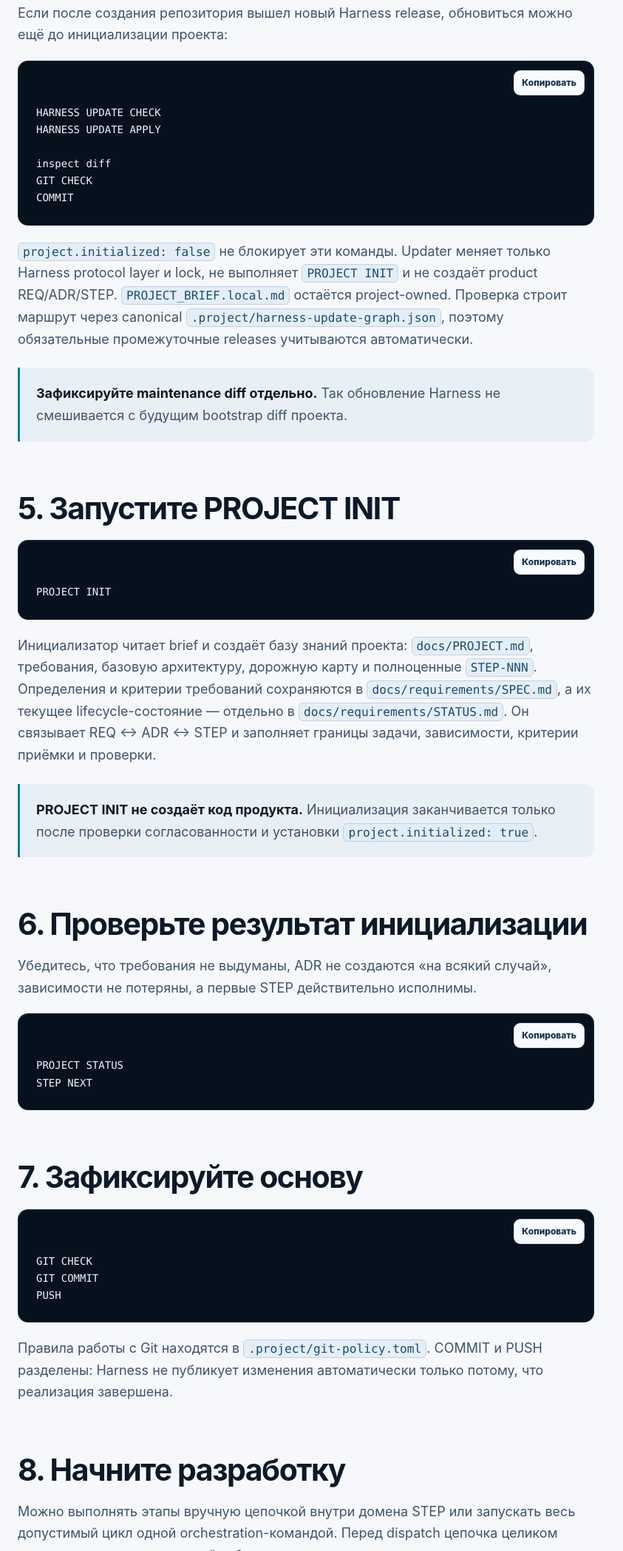
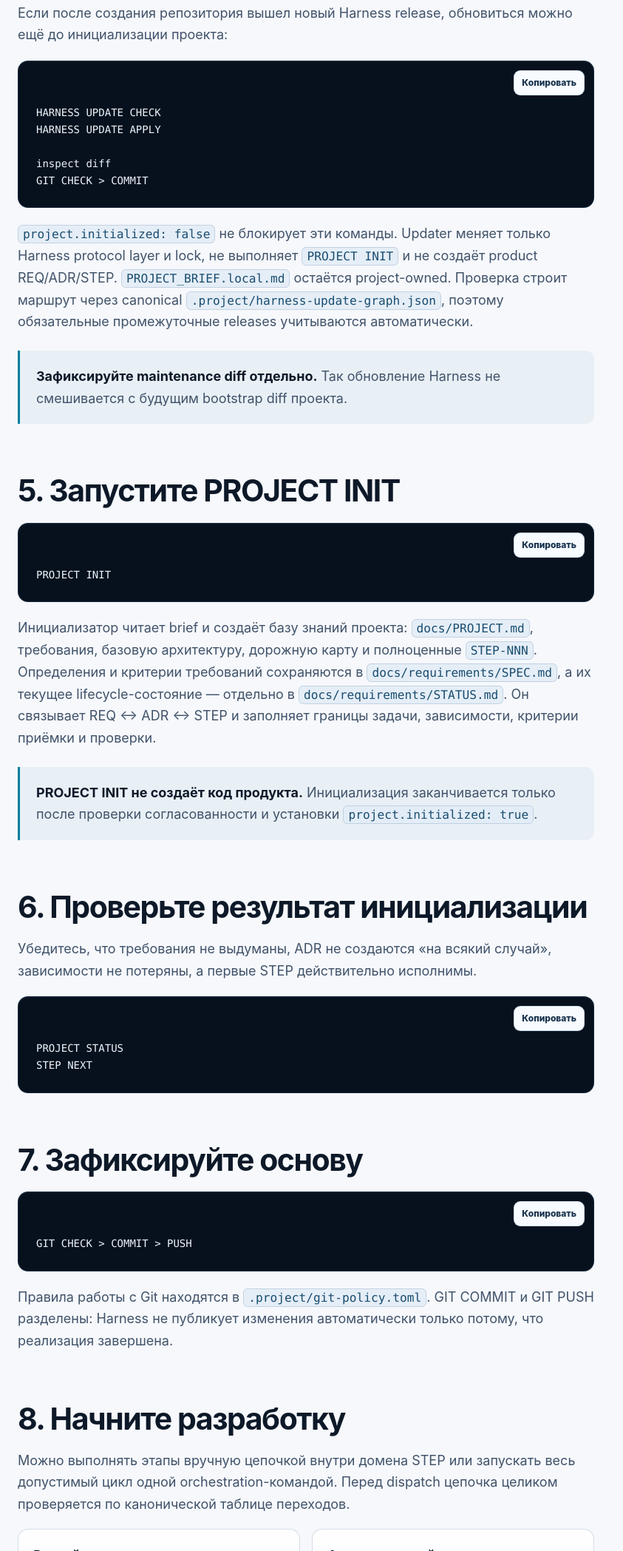
Before and after one commit to ai-development-harness/website, a website: page www/getting-started/index.html in a window 1280 px wide. Shown: the part 2439-4536 px from the top of the page at 74% size, without its empty margins (0-843 px from the left). Drawn offline with Linux system fonts and the light colour scheme.

Commit message:
docs: исправить оставшиеся Git-команды в Getting Started

```diff
--- a/www/getting-started/index.html
+++ b/www/getting-started/index.html
@@ -89,14 +89,11 @@
 HARNESS UPDATE APPLY
 
 inspect diff
-GIT CHECK
-COMMIT</code></pre></div><p><code>project.initialized: false</code> не блокирует эти команды. Updater меняет только Harness protocol layer и lock, не выполняет <code>PROJECT INIT</code> и не создаёт product REQ/ADR/STEP. <code>PROJECT_BRIEF.local.md</code> остаётся project-owned. Проверка строит маршрут через canonical <code>.project/harness-update-graph.json</code>, поэтому обязательные промежуточные releases учитываются автоматически.</p><div class="article-note"><strong>Зафиксируйте maintenance diff отдельно.</strong> Так обновление Harness не смешивается с будущим bootstrap diff проекта.</div></section>
+GIT CHECK &gt; COMMIT</code></pre></div><p><code>project.initialized: false</code> не блокирует эти команды. Updater меняет только Harness protocol layer и lock, не выполняет <code>PROJECT INIT</code> и не создаёт product REQ/ADR/STEP. <code>PROJECT_BRIEF.local.md</code> остаётся project-owned. Проверка строит маршрут через canonical <code>.project/harness-update-graph.json</code>, поэтому обязательные промежуточные releases учитываются автоматически.</p><div class="article-note"><strong>Зафиксируйте maintenance diff отдельно.</strong> Так обновление Harness не смешивается с будущим bootstrap diff проекта.</div></section>
 <section id="init"><h2>5. Запустите PROJECT INIT</h2><div class="code-block"><pre><code>PROJECT INIT</code></pre></div><p>Инициализатор читает brief и создаёт базу знаний проекта: <code>docs/PROJECT.md</code>, требования, базовую архитектуру, дорожную карту и полноценные <code>STEP-NNN</code>. Определения и критерии требований сохраняются в <code>docs/requirements/SPEC.md</code>, а их текущее lifecycle-состояние — отдельно в <code>docs/requirements/STATUS.md</code>. Он связывает REQ ↔ ADR ↔ STEP и заполняет границы задачи, зависимости, критерии приёмки и проверки.</p><div class="article-note"><strong>PROJECT INIT не создаёт код продукта.</strong> Инициализация заканчивается только после проверки согласованности и установки <code>project.initialized: true</code>.</div></section>
 <section id="review-bootstrap"><h2>6. Проверьте результат инициализации</h2><p>Убедитесь, что требования не выдуманы, ADR не создаются «на всякий случай», зависимости не потеряны, а первые STEP действительно исполнимы.</p><div class="code-block"><pre><code>PROJECT STATUS
 STEP NEXT</code></pre></div></section>
-<section id="git"><h2>7. Зафиксируйте основу</h2><div class="code-block"><pre><code>GIT CHECK
-GIT COMMIT
-PUSH</code></pre></div><p>Правила работы с Git находятся в <code>.project/git-policy.toml</code>. COMMIT и PUSH разделены: Harness не публикует изменения автоматически только потому, что реализация завершена.</p></section>
+<section id="git"><h2>7. Зафиксируйте основу</h2><div class="code-block"><pre><code>GIT CHECK &gt; COMMIT &gt; PUSH</code></pre></div><p>Правила работы с Git находятся в <code>.project/git-policy.toml</code>. GIT COMMIT и GIT PUSH разделены: Harness не публикует изменения автоматически только потому, что реализация завершена.</p></section>
 <section id="develop"><h2>8. Начните разработку</h2><p>Можно выполнять этапы вручную цепочкой внутри домена STEP или запускать весь допустимый цикл одной orchestration-командой. Перед dispatch цепочка целиком проверяется по канонической таблице переходов.</p><div class="article-grid"><div class="mini-card"><h3>Ручной режим</h3><p><code>STEP PLAN STEP-001</code><br><code>STEP IMPLEMENT STEP-001</code><br><code>STEP REVIEW STEP-001</code></p></div><div class="mini-card"><h3>Автоматический режим</h3><p><code>STEP RUN STEP-001</code><br>Harness сам проходит допустимые стадии и останавливается при блокирующей проблеме.</p></div></div><p>Новая задача формулируется обычным языком через <code>STEP ADD: &lt;описание&gt;</code>.</p></section>
 <section id="updates"><h2>9. Обновляйте Harness отдельно от project work</h2><div class="code-block"><pre><code>HARNESS UPDATE CHECK
 HARNESS UPDATE APPLY</code></pre></div><p>Самообновление относится к служебному слою Harness, а не к работе над продуктом. Проверка использует lock как текущий BASE, canonical update graph как маршрут до target и update policy как правила владения/слияния для каждого hop. Обновление не создаёт STEP и не делает commit/push/PR автоматически; shared-конфигурации Codex и Claude сохраняют проектные настройки через трёхстороннее слияние.</p></section>
```
